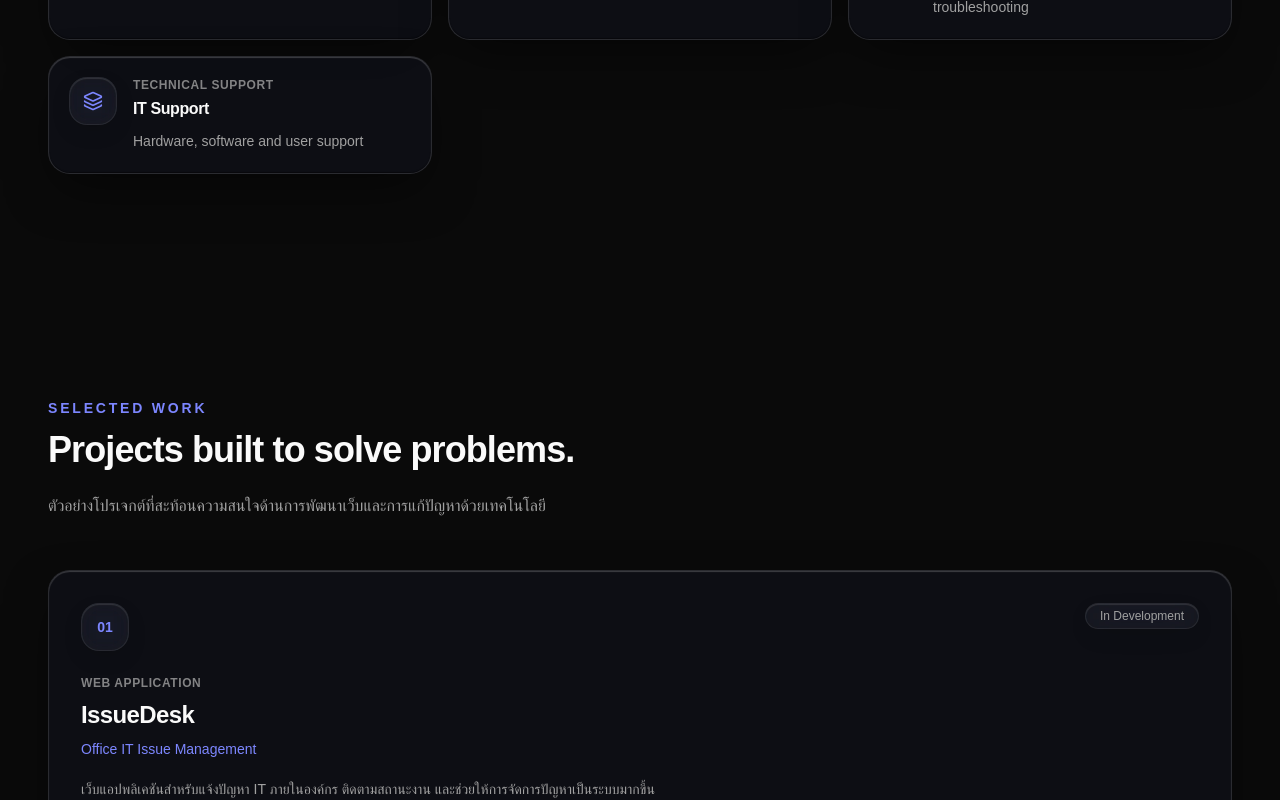
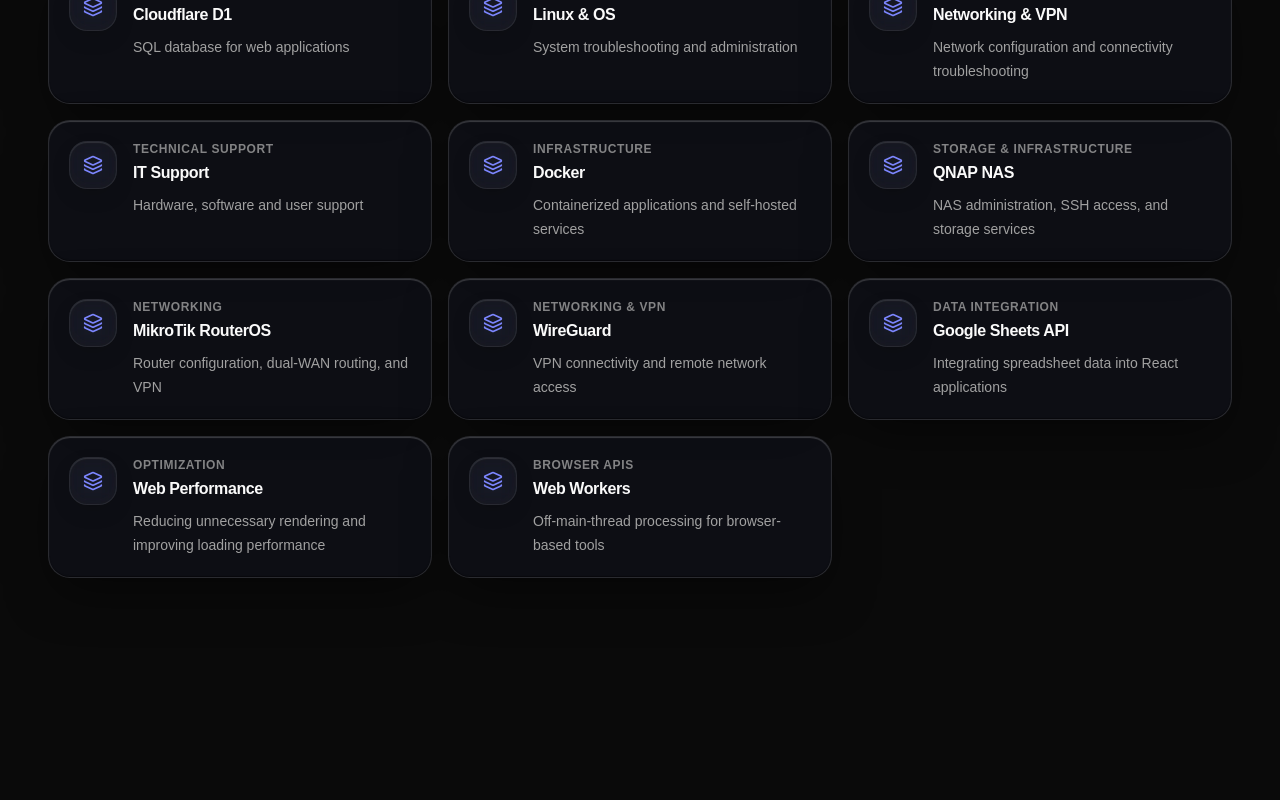
Before and after one commit to ghuninew1/portfolio, a React (Vite) app: page / in a window 1280 px wide. Shown: the part 2000-2800 px from the top of the page. Built offline with nearby package versions, Linux system fonts and the light colour scheme.

Commit message:
feat: update layout and styling in AppShell and Contact components; add personal info and additional tech stack in portfolioData

```diff
--- a/src/components/layout/AppShell.jsx
+++ b/src/components/layout/AppShell.jsx
@@ -73,9 +73,9 @@
             <footer className={cx("border-t border-border/50", "px-5 py-6 sm:px-8 lg:px-12")}>
                 <div
                     className={cx(
-                        "mx-auto flex max-w-7xl flex-col gap-3",
+                        "mx-auto flex max-w-7xl flex-col gap-3 items-center",
                         "text-xs text-muted-foreground",
-                        "sm:flex-row sm:items-center sm:justify-between",
+                        "md:flex-row md:items-center md:justify-between justify-center ",
                     )}
                 >
                     <p>© {new Date().getFullYear()} GhuniNew. All rights reserved.</p>
--- a/src/data/portfolioData.js
+++ b/src/data/portfolioData.js
@@ -9,22 +9,86 @@
     { label: "Contact", href: "#contact", icon: Mail, labelTh: "ติดต่อ"},
 ];
 
+
 export const personalInfo = {
     name: "Ghuninew",
-    displayName: "Ghuninew",
+    displayName: "GhuniNew",
     role: "Web Developer & IT Technician",
     roleTh: "นักพัฒนาเว็บไซต์และช่างเทคนิค IT",
-    headline: "Building useful things with code and technology.",
-    headlineTh: "สร้างสิ่งที่ใช้งานได้จริง ด้วยโค้ดและเทคโนโลยี",
-    bio: "I build practical web applications and help keep IT systems running smoothly.",
-    bioTh: "ผมพัฒนาเว็บแอปพลิเคชันที่ใช้งานได้จริง ควบคู่กับการดูแลระบบ IT และแก้ไขปัญหาทางเทคนิค",
+
+    headline: "Building practical solutions with code and technology.",
+    headlineTh: "สร้างโซลูชันที่ใช้งานได้จริง ด้วยโค้ดและเทคโนโลยี",
+
+    bio: "I develop practical web applications, optimize user experiences, and maintain IT systems and network infrastructure.",
+    bioTh: "ผมพัฒนาเว็บแอปพลิเคชันที่ใช้งานได้จริง ปรับปรุงประสบการณ์ผู้ใช้ และดูแลระบบ IT รวมถึงโครงสร้างพื้นฐานเครือข่าย",
+
     aboutText:
-        "ผมสนใจเทคโนโลยี การพัฒนาเว็บไซต์ และการแก้ปัญหาเชิงเทคนิค มีประสบการณ์ทำงานด้าน IT Support พร้อมเรียนรู้และพัฒนา Web Application ที่ช่วยให้การทำงานสะดวกและมีประสิทธิภาพมากขึ้น",
+        "ผมทำงานด้าน IT Support และสนใจการพัฒนา Web Application โดยนำประสบการณ์การแก้ไขปัญหาคอมพิวเตอร์ ซอฟต์แวร์ และระบบเครือข่าย มาต่อยอดเป็นเครื่องมือที่ช่วยให้การทำงานมีประสิทธิภาพมากขึ้น ผมให้ความสำคัญกับโค้ดที่ดูแลต่อได้ UI ที่ตอบสนองทุกอุปกรณ์ ประสิทธิภาพของระบบ และการเลือกใช้เทคโนโลยีให้เหมาะกับปัญหาจริง",
+
     quote: "ไม่ใช่แค่ทำงานให้เสร็จ แต่ทำให้ดีขึ้นได้เสมอ",
+
     location: "Thailand",
-    interests: ["Web Development", "IT Support", "Networking", "3D"],
+    email: "aakanun43@gmail.com",
+    facebookUrl: "https://www.facebook.com/ghuninew/",
+    linkedinUrl: "https://www.linkedin.com/in/ghuninew-jonjaras-35485418a/",
+
+    interests: [
+        "Web Development",
+        "IT Support",
+        "Network Infrastructure",
+        "Self-hosted Services",
+        "Performance Optimization",
+        "3D & Blender",
+    ],
+
     githubUrl: "https://github.com/ghuninew1",
 };
+
+
+export const additionalTechStack = [
+    {
+        name: "Docker",
+        category: "Infrastructure",
+        description: "Containerized applications and self-hosted services",
+        color: "from-blue-500/20 to-cyan-500/20",
+    },
+    {
+        name: "QNAP NAS",
+        category: "Storage & Infrastructure",
+        description: "NAS administration, SSH access, and storage services",
+        color: "from-red-500/20 to-orange-500/20",
+    },
+    {
+        name: "MikroTik RouterOS",
+        category: "Networking",
+        description: "Router configuration, dual-WAN routing, and VPN",
+        color: "from-orange-500/20 to-amber-500/20",
+    },
+    {
+        name: "WireGuard",
+        category: "Networking & VPN",
+        description: "VPN connectivity and remote network access",
+        color: "from-emerald-500/20 to-teal-500/20",
+    },
+    {
+        name: "Google Sheets API",
+        category: "Data Integration",
+        description: "Integrating spreadsheet data into React applications",
+        color: "from-green-500/20 to-emerald-500/20",
+    },
+    {
+        name: "Web Performance",
+        category: "Optimization",
+        description: "Reducing unnecessary rendering and improving loading performance",
+        color: "from-violet-500/20 to-purple-500/20",
+    },
+    {
+        name: "Web Workers",
+        category: "Browser APIs",
+        description: "Off-main-thread processing for browser-based tools",
+        color: "from-yellow-500/20 to-amber-500/20",
+    },
+];
 
 export const techStack = [
     {
@@ -87,92 +151,155 @@
         description: "Hardware, software and user support",
         color: "from-blue-600/20 to-cyan-600/20",
     },
+    ...additionalTechStack,
 ];
+
 
 export const projects = [
     {
         id: "issuedesk",
         title: "IssueDesk",
-        subtitle: "Office IT Issue Management",
+        subtitle: "Office IT Issue & Asset Management",
         category: "Web Application",
         status: "In Development",
+
         description:
-            "เว็บแอปพลิเคชันสำหรับแจ้งปัญหา IT ภายในองค์กร ติดตามสถานะงาน และช่วยให้การจัดการปัญหาเป็นระบบมากขึ้น",
-        descriptionEn: "An office IT issue reporting and tracking application designed to organize support requests.",
+            "เว็บแอปพลิเคชันสำหรับแจ้งและติดตามปัญหา IT ภายในองค์กร พร้อมพัฒนาระบบจัดการข้อมูลอุปกรณ์และเครื่องมือจัดการรูปภาพผ่าน Storage API",
+
+        descriptionEn:
+            "An office IT management application for issue tracking, asset data, and image storage workflows.",
+
         highlights: [
-            "Issue reporting and tracking",
-            "React-based responsive interface",
-            "Cloudflare Pages and D1 integration",
+            "IT issue reporting and tracking",
+            "Asset data integration with Google Sheets",
+            "Custom Storage API for image upload and management",
+            "Responsive UI built with React and Tailwind CSS",
+            "Performance optimization for image-heavy interfaces",
+            "Cloudflare Pages deployment workflow",
         ],
-        tags: ["React", "Tailwind CSS", "Cloudflare Pages", "D1"],
+
+        tags: [
+            "React",
+            "React Router",
+            "Tailwind CSS v4",
+            "Vite",
+            "Cloudflare Pages",
+            "Cloudflare D1",
+            "Google Sheets API",
+            "Storage API",
+        ],
+
         githubUrl: "https://github.com/ghuninew1",
         demoUrl: null,
         featured: true,
     },
+
     {
         id: "react-image-converter",
         title: "React Image Converter",
-        subtitle: "Browser-based Image Conversion",
+        subtitle: "Client-side Image Processing Tool",
         category: "Web Tool",
         status: "Built",
+
         description:
-            "เครื่องมือแปลงและจัดการรูปภาพบนเบราว์เซอร์ รองรับการแปลงไฟล์ภาพและรวมไฟล์ผลลัพธ์เป็น ZIP โดยประมวลผลฝั่ง Client",
-        descriptionEn: "A client-side image conversion tool with multiple image formats and ZIP export.",
-        highlights: ["Client-side image processing", "AVIF conversion support", "ZIP export for converted files"],
-        tags: ["React", "Vite", "Tailwind CSS", "AVIF", "JSZip"],
+            "เครื่องมือแปลงไฟล์ภาพบนเบราว์เซอร์ รองรับ AVIF และการรวมไฟล์ผลลัพธ์เป็น ZIP โดยประมวลผลฝั่ง Client เพื่อลดการพึ่งพาเซิร์ฟเวอร์",
+
+        descriptionEn:
+            "A browser-based image conversion tool with AVIF support, client-side processing, and ZIP export.",
+
+        highlights: [
+            "Client-side image conversion",
+            "AVIF support with configurable quality",
+            "Web Worker for image processing",
+            "ZIP export using JSZip",
+            "GitHub Pages deployment workflow",
+        ],
+
+        tags: ["React", "Vite", "Tailwind CSS v4", "JavaScript", "Web Workers", "AVIF", "JSZip"],
+
         githubUrl: "https://github.com/ghuninew1/React-Image-Converter",
         demoUrl: null,
         featured: true,
     },
+
     {
         id: "nexora",
         title: "Nexora",
         subtitle: "Private Cloud File Management",
         category: "Web Application",
         status: "Paused",
+
         description:
-            "ต้นแบบเว็บจัดการไฟล์ส่วนตัวที่ได้รับแรงบันดาลใจจาก Nextcloud มีส่วนติดต่อสำหรับเรียกดูและจัดการไฟล์",
+            "ต้นแบบ UI สำหรับจัดการไฟล์ส่วนตัวที่ได้รับแรงบันดาลใจจาก Nextcloud มีระบบนำทาง โฟลเดอร์ การจัดการไฟล์ คิวอัปโหลด และ Drag and Drop",
+
         descriptionEn:
-            "A private-cloud-inspired file management interface with browsing and file organization features.",
+            "A private-cloud-inspired file management interface focused on file organization and upload workflows.",
+
         highlights: [
-            "File browsing interface",
+            "File browsing and breadcrumb navigation",
             "Folder and file management UI",
-            "Upload queue and drag-and-drop workflow",
+            "Upload queue with progress tracking",
+            "Drag-and-drop file workflow",
+            "Responsive layout with theme support",
         ],
-        tags: ["React", "Vite", "Tailwind CSS", "Cloudflare"],
+
+        tags: ["React", "Vite", "Tailwind CSS v4", "Cloudflare Pages", "Wrangler"],
+
         githubUrl: "https://github.com/ghuninew1",
         demoUrl: null,
-        featured: true,
+        featured: false,
     },
 ];
+
+
 
 export const timeline = [
     {
         id: "it-support",
         title: "IT Support & Technical Operations",
         titleTh: "งานดูแลระบบและสนับสนุนด้าน IT",
-        description: "ดูแล แก้ไขปัญหา และสนับสนุนการใช้งานคอมพิวเตอร์ ซอฟต์แวร์ และระบบเครือข่าย",
+        description:
+            "ดูแลและแก้ไขปัญหาคอมพิวเตอร์ ซอฟต์แวร์ อุปกรณ์สำนักงาน และระบบเครือข่าย เพื่อให้ผู้ใช้ทำงานได้อย่างต่อเนื่อง",
         type: "Professional Focus",
     },
     {
+        id: "network-infrastructure",
+        title: "Network & Infrastructure",
+        titleTh: "ระบบเครือข่ายและโครงสร้างพื้นฐาน",
+        description: "ศึกษาทดลองและดูแลระบบเครือข่าย การเชื่อมต่อ VPN อุปกรณ์ Router และบริการจัดเก็บข้อมูลภายในระบบ",
+        type: "Technical Operations",
+    },
+    {
         id: "web-development",
-        title: "Web Development",
-        titleTh: "พัฒนาเว็บแอปพลิเคชัน",
-        description: "พัฒนาโปรเจกต์ด้วย React และ Vite พร้อมออกแบบ UI ที่ตอบสนองต่ออุปกรณ์หลายขนาด",
+        title: "React & Frontend Development",
+        titleTh: "การพัฒนาเว็บไซต์และ Frontend",
+        description:
+            "พัฒนา UI ด้วย React, Vite และ Tailwind CSS โดยเน้น Responsive Design การแยก Component และโค้ดที่ดูแลรักษาต่อได้",
         type: "Development",
     },
     {
-        id: "current-projects",
-        title: "Building Practical Projects",
-        titleTh: "พัฒนาโปรเจกต์ที่ใช้งานได้จริง",
-        description: "สร้างและปรับปรุงโปรเจกต์ที่ผสานการพัฒนาเว็บไซต์เข้ากับประสบการณ์ด้าน IT",
+        id: "practical-applications",
+        title: "Building Practical Applications",
+        titleTh: "สร้างแอปพลิเคชันเพื่อแก้ปัญหาจริง",
+        description:
+            "พัฒนา IssueDesk สำหรับงาน IT ภายในองค์กร และ React Image Converter สำหรับแปลงไฟล์ภาพบนเบราว์เซอร์",
+        type: "Projects",
+    },
+    {
+        id: "continuous-improvement",
+        title: "Continuous Improvement",
+        titleTh: "เรียนรู้และปรับปรุงอย่างต่อเนื่อง",
+        description:
+            "ปรับปรุงประสิทธิภาพเว็บ ลดการโหลดข้อมูลที่ไม่จำเป็น และเลือกเทคโนโลยีให้เหมาะกับข้อจำกัดของแต่ละระบบ",
         type: "Ongoing",
     },
 ];
 
+
 export const contactInfo = {
     github: personalInfo.githubUrl,
-    email: null,
-    linkedin: null,
+    email: personalInfo.email,
+    facebook: personalInfo.facebookUrl,
+    linkedin: personalInfo.linkedinUrl,
     location: personalInfo.location,
 };
```
Also changed, not shown: src/components/sections/Contact.jsx (+19 -2 lines).
